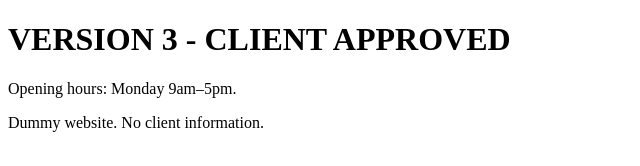
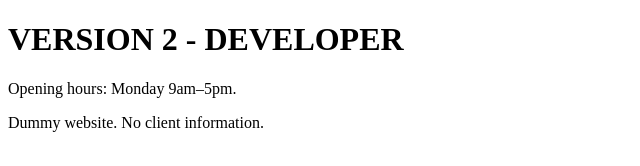
Before and after one commit to OrangUtan2288237373/scweb-public-handover-test, a plain HTML site: page index.html in a window 1280 px wide. Shown: the whole page, without its empty margins (0-640 px from the left). Drawn offline with Linux system fonts and the light colour scheme.

Commit message:
Revert "Update homepage heading to 'VERSION 3 - CLIENT AI EDIT' and prepare preview"

```diff
--- a/index.html
+++ b/index.html
@@ -7,7 +7,7 @@
   <title>SCWeb handover test</title>
 </head>
 <body>
-  <h1>VERSION 3 - CLIENT APPROVED</h1>
+  <h1>VERSION 2 - DEVELOPER</h1>
   <p>Opening hours: Monday 9am–5pm.</p>
   <p>Dummy website. No client information.</p>
 </body>
```
